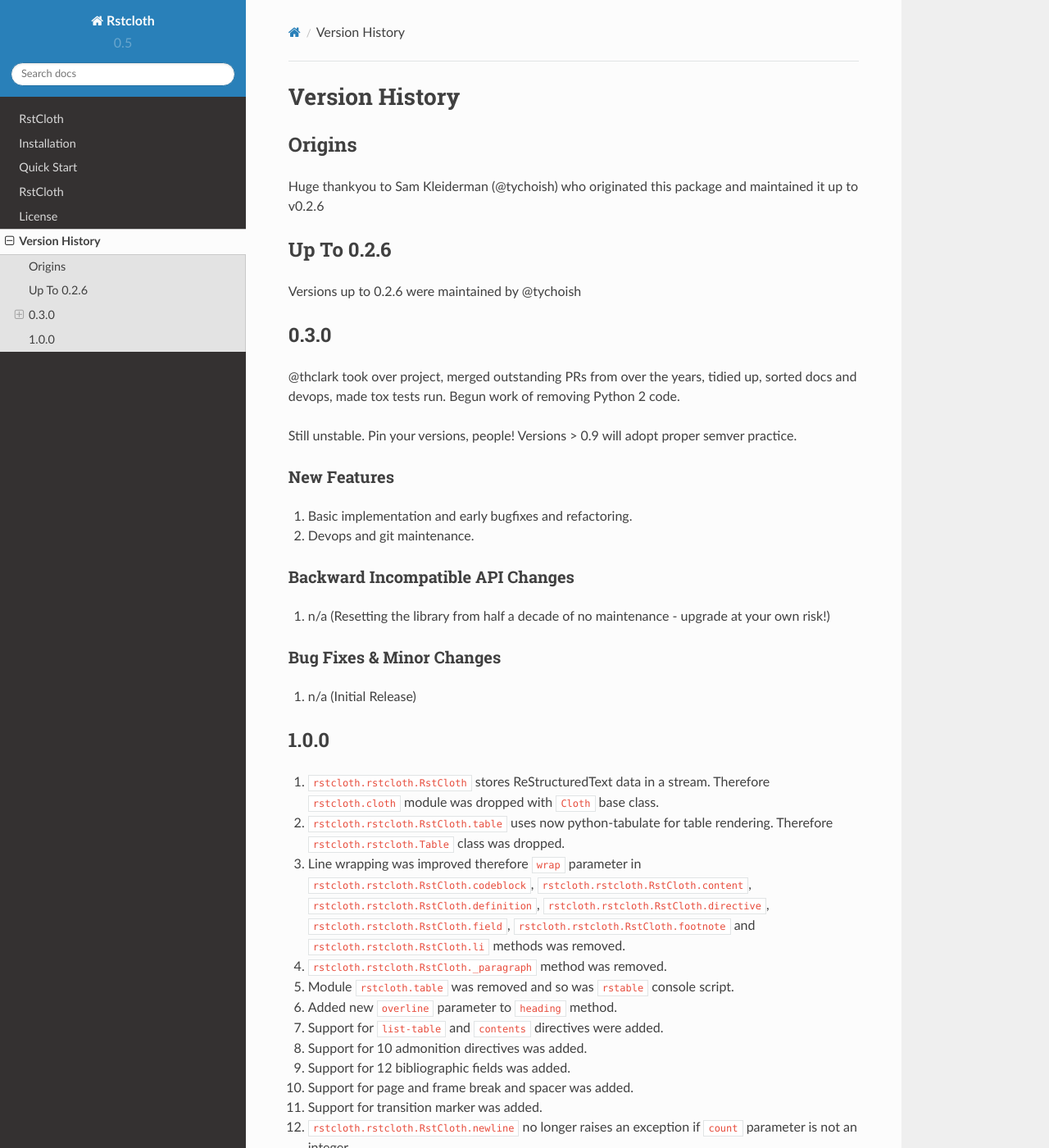
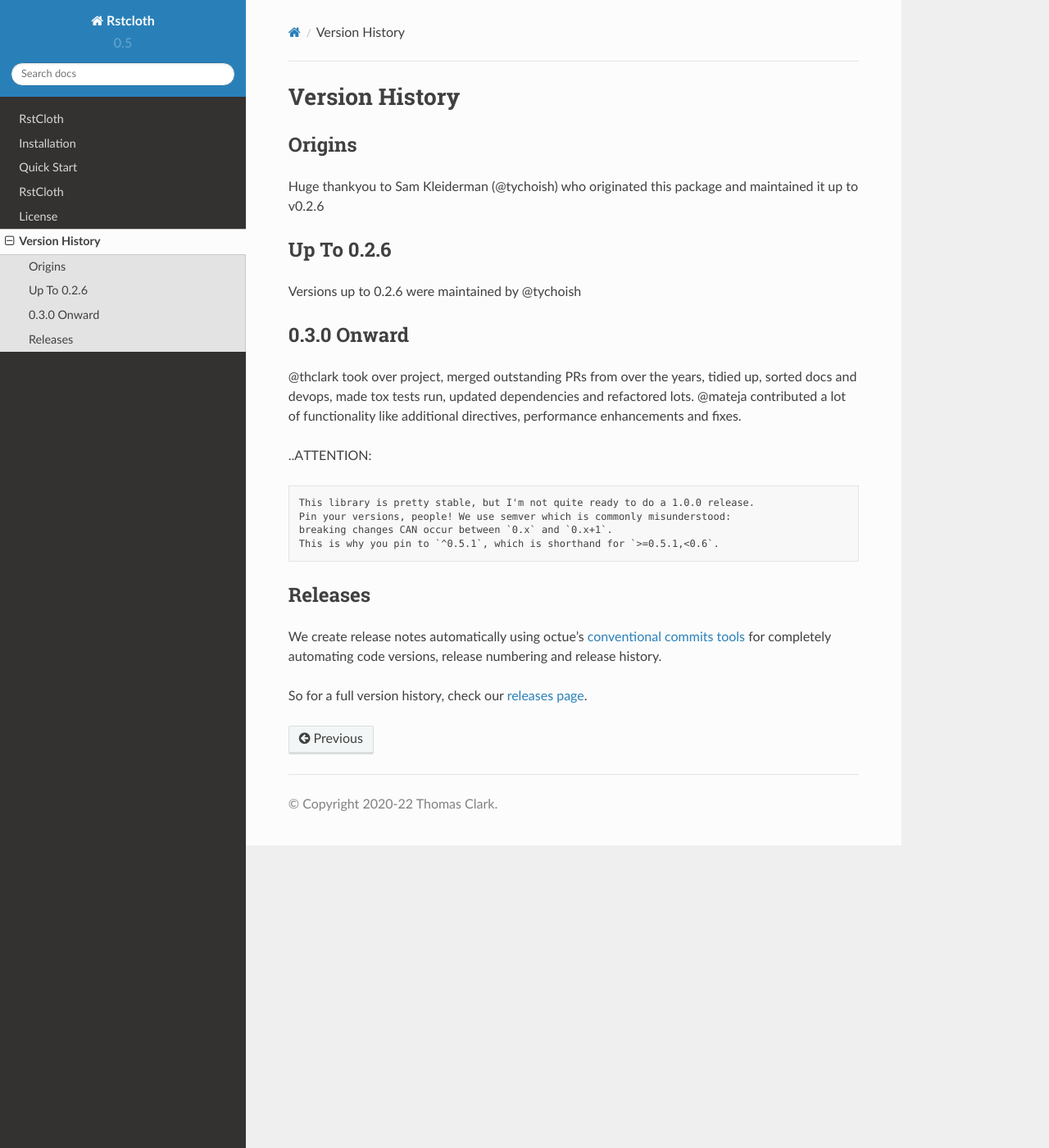
Before and after one commit to thclark/rstcloth, a Sphinx documentation site: the page built from docs/source/version_history.rst, in a window 1280 px wide and 1400 px high. Shown: the whole window at 82% size. Built offline with Sphinx 7.4.7 and the Read the Docs theme 2.0.0, drawn with Linux system fonts in a browser that asks for light colours; some of the changed text lies outside the part shown.

Commit message:
DOC: Update version history to point to autogenerated releases

```diff
--- a/docs/source/version_history.rst
+++ b/docs/source/version_history.rst
@@ -18,56 +18,28 @@ Up To 0.2.6
 Versions up to 0.2.6 were maintained by @tychoish
 
 
-0.3.0
-=====
+0.3.0 Onward
+============
 
 @thclark took over project, merged outstanding PRs from over the years, tidied up, sorted docs and devops, made tox
-tests run.
-Begun work of removing Python 2 code.
+tests run, updated dependencies and refactored lots. @mateja contributed a lot of functionality like additional directives,
+performance enhancements and fixes.
 
-Still unstable. Pin your versions, people! Versions > 0.9 will adopt proper semver practice.
+..ATTENTION::
 
-New Features
-------------
-#. Basic implementation and early bugfixes and refactoring.
-#. Devops and git maintenance.
+   This library is pretty stable, but I'm not quite ready to do a 1.0.0 release.
+   Pin your versions, people! We use semver which is commonly misunderstood:
+   breaking changes CAN occur between `0.x` and `0.x+1`.
+   This is why you pin to `^0.5.1`, which is shorthand for `>=0.5.1,<0.6`.
 
-Backward Incompatible API Changes
----------------------------------
-#. n/a (Resetting the library from half a decade of no maintenance - upgrade at your own risk!)
 
-Bug Fixes & Minor Changes
--------------------------
-#. n/a (Initial Release)
+.. _releases:
 
-.. _version_1.0.0:
+Releases
+========
 
-1.0.0
-=====
+We create release notes automatically using
+octue's `conventional commits tools <https://github/octue/conventional-commits>`_
+for completely automating code versions, release numbering and release history.
 
-#. ``rstcloth.rstcloth.RstCloth`` stores ReStructuredText data in a
-   stream. Therefore ``rstcloth.cloth`` module was dropped with
-   ``Cloth`` base class.
-#. ``rstcloth.rstcloth.RstCloth.table`` uses now python-tabulate for
-   table rendering. Therefore ``rstcloth.rstcloth.Table`` class was
-   dropped.
-#. Line wrapping was improved therefore ``wrap`` parameter in
-   ``rstcloth.rstcloth.RstCloth.codeblock``,
-   ``rstcloth.rstcloth.RstCloth.content``,
-   ``rstcloth.rstcloth.RstCloth.definition``,
-   ``rstcloth.rstcloth.RstCloth.directive``,
-   ``rstcloth.rstcloth.RstCloth.field``,
-   ``rstcloth.rstcloth.RstCloth.footnote`` and
-   ``rstcloth.rstcloth.RstCloth.li`` methods was removed.
-#. ``rstcloth.rstcloth.RstCloth._paragraph`` method was removed.
-#. Module ``rstcloth.table`` was removed and so was ``rstable`` console
-   script.
-#. Added new ``overline`` parameter to ``heading`` method.
-#. Support for ``list-table`` and ``contents`` directives were added.
-#. Support for 10 admonition directives was added.
-#. Support for 12 bibliographic fields was added.
-#. Support for page and frame break and spacer was added.
-#. Support for transition marker was added.
-#. ``rstcloth.rstcloth.RstCloth.newline`` no longer raises an exception
-   if ``count`` parameter is not an integer.
-#. Documentation expanded and improved.
+So for a full version history, check our `releases page <https://github.com/thclark/rstcloth/releases>`_.
```
